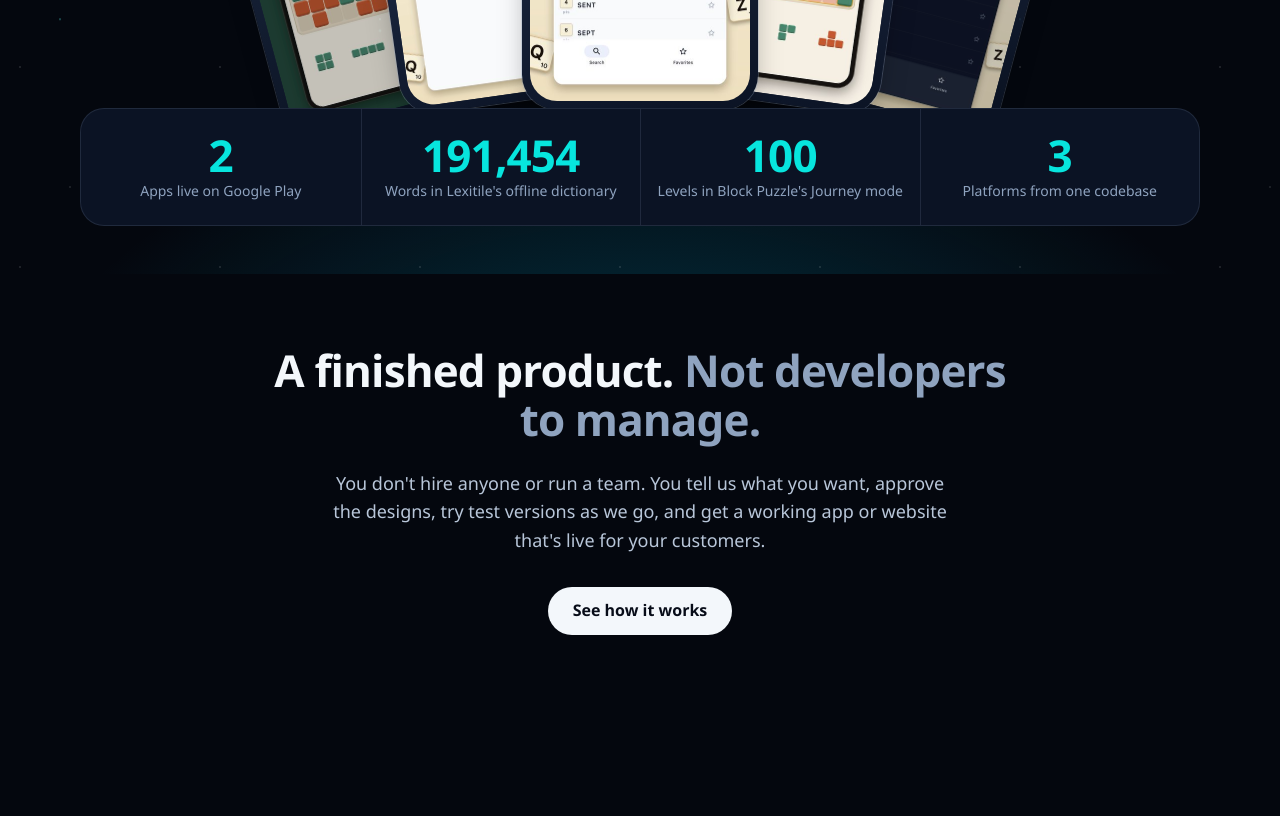
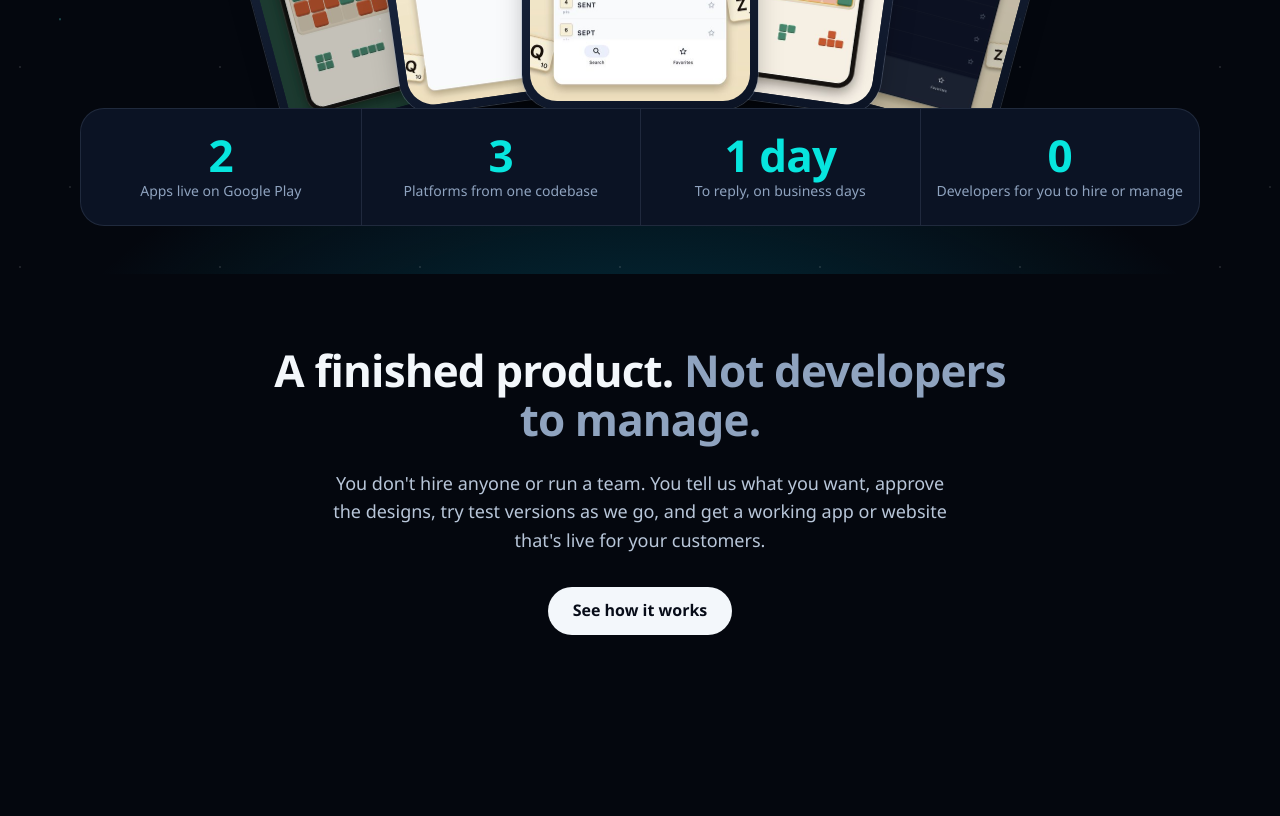
Before and after one commit to radiusbot/radiusbot.github.io, a plain HTML site: page index.html in a window 1280 px wide. Shown: the part 1040-1856 px from the top of the page. Drawn offline with Linux system fonts and the light colour scheme.

Commit message:
Hero stats: numbers that matter to a client
Replaces Lexitile's word count and Block Puzzle's level count with reply
time and developers-to-manage, alongside apps live and platforms.

Co-Authored-By: Claude Opus 5.5 <noreply@anthropic.com>

```diff
--- a/index.html
+++ b/index.html
@@ -207,16 +207,16 @@
                         <dd>2</dd>
                     </div>
                     <div class="stat">
-                        <dt>Words in Lexitile's offline dictionary</dt>
-                        <dd>191,454</dd>
+                        <dt>Platforms from one codebase</dt>
+                        <dd>3</dd>
                     </div>
                     <div class="stat">
-                        <dt>Levels in Block Puzzle's Journey mode</dt>
-                        <dd>100</dd>
+                        <dt>To reply, on business days</dt>
+                        <dd>1 day</dd>
                     </div>
                     <div class="stat">
-                        <dt>Platforms from one codebase</dt>
-                        <dd>3</dd>
+                        <dt>Developers for you to hire or manage</dt>
+                        <dd>0</dd>
                     </div>
                 </dl>
             </div>
```
